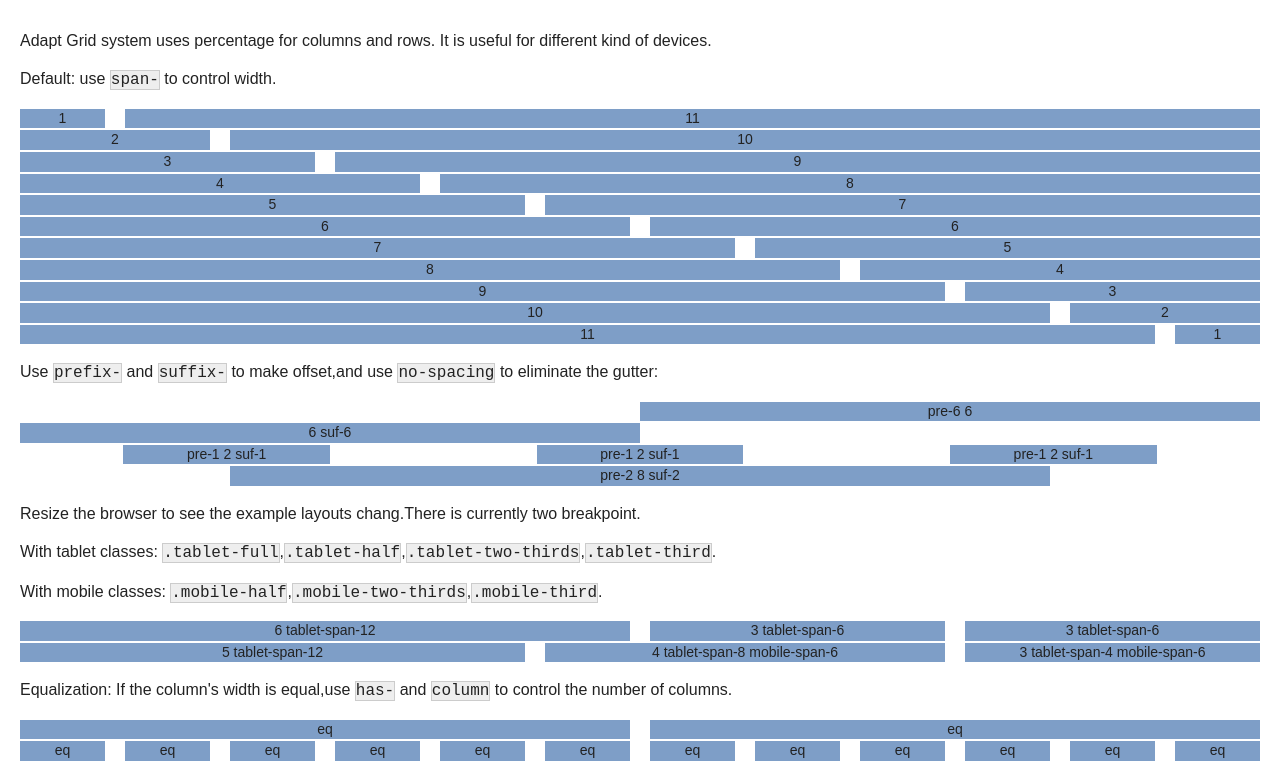
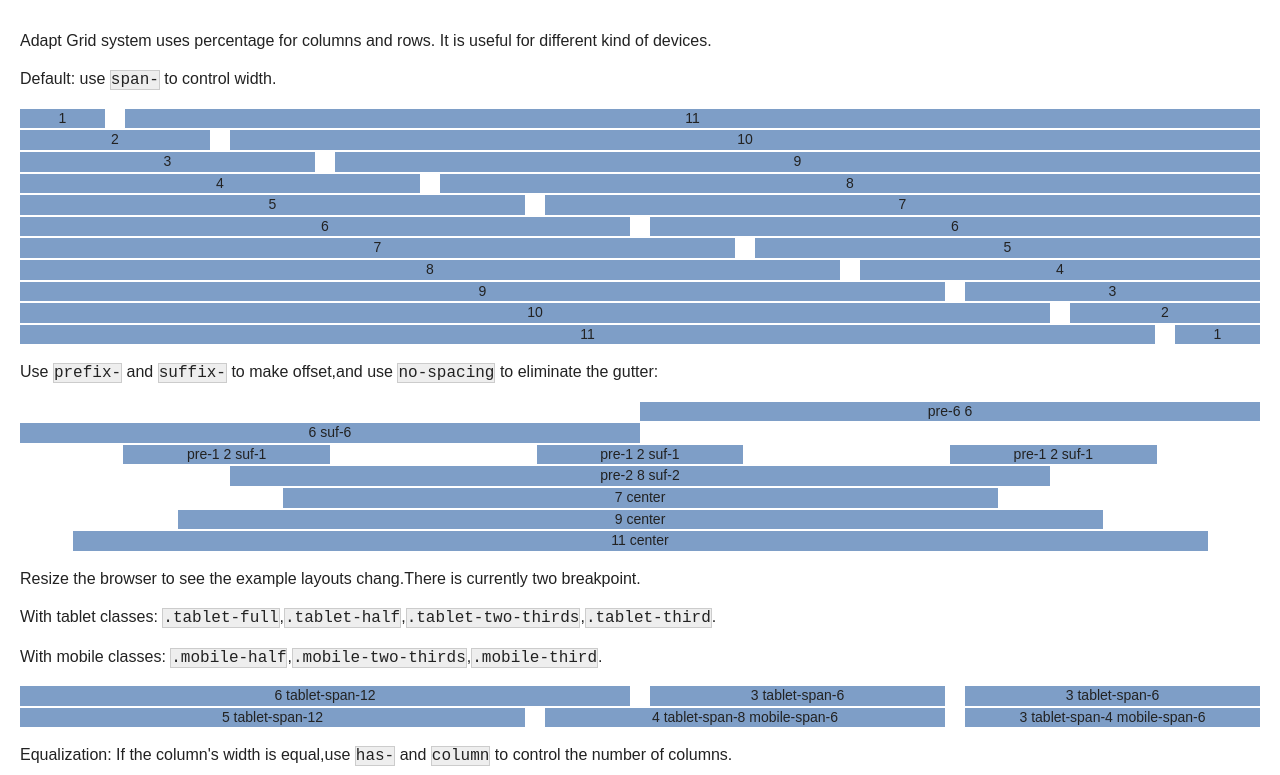
Before and after one commit to Wowhoo/adaptGrid, a website: page index.html in a window 1280 px wide. Shown: the top 775 px of the page. Drawn offline with Linux system fonts and the light colour scheme.

Commit message:
add center function

```diff
--- a/index.html
+++ b/index.html
@@ -81,6 +81,15 @@
             <div class="row">
                 <div class="span-8 prefix-2 suffix-2"><p>pre-2 8 suf-2</p></div>
             </div>
+            <div class="row center">
+              <div class="span-7"><p>7 center</p></div>
+            </div>
+            <div class="row center">
+              <div class="span-9"><p>9 center</p></div>
+            </div>
+            <div class="row center">s
+              <div class="span-11"><p>11 center</p></div>
+            </div>
            <p>Resize the browser to see the example layouts chang.There is currently two breakpoint.</p>
            <p>With tablet classes: <code>.tablet-full</code>,<code>.tablet-half</code>,<code>.tablet-two-thirds</code>,<code>.tablet-third</code>.</p>
            <p>With mobile classes: <code>.mobile-half</code>,<code>.mobile-two-thirds</code>,<code>.mobile-third</code>.</p>
--- a/src/mixins.less
+++ b/src/mixins.less
@@ -27,6 +27,9 @@
 				.column, [class*="span-"], [class*="column-"] {
 					padding-left: 0;
 				}
+			}
+			&.center {
+				text-align: center;
 			}
 		}
 		.reset(@resetGutterWidth) {
```
Also changed, not shown: css/grid.css.
